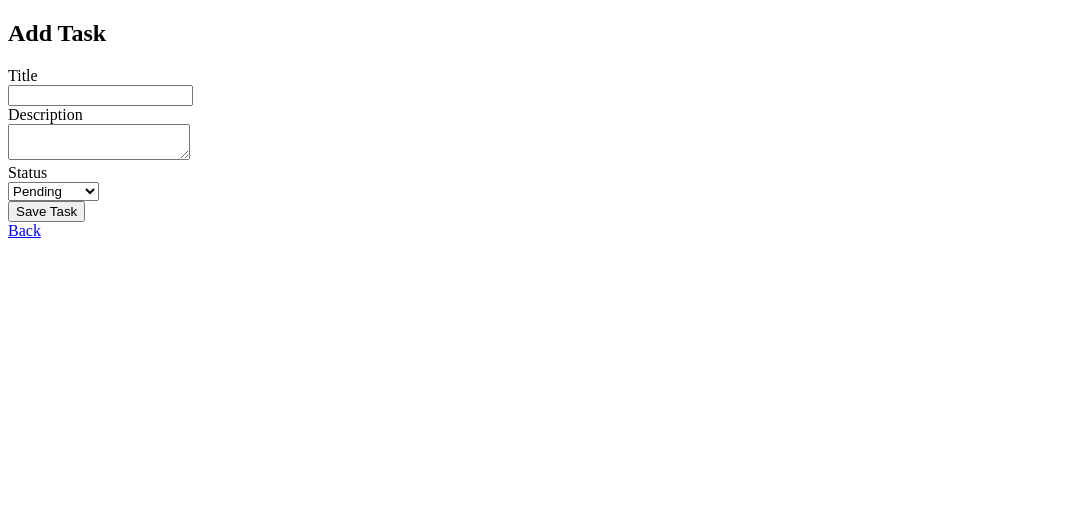
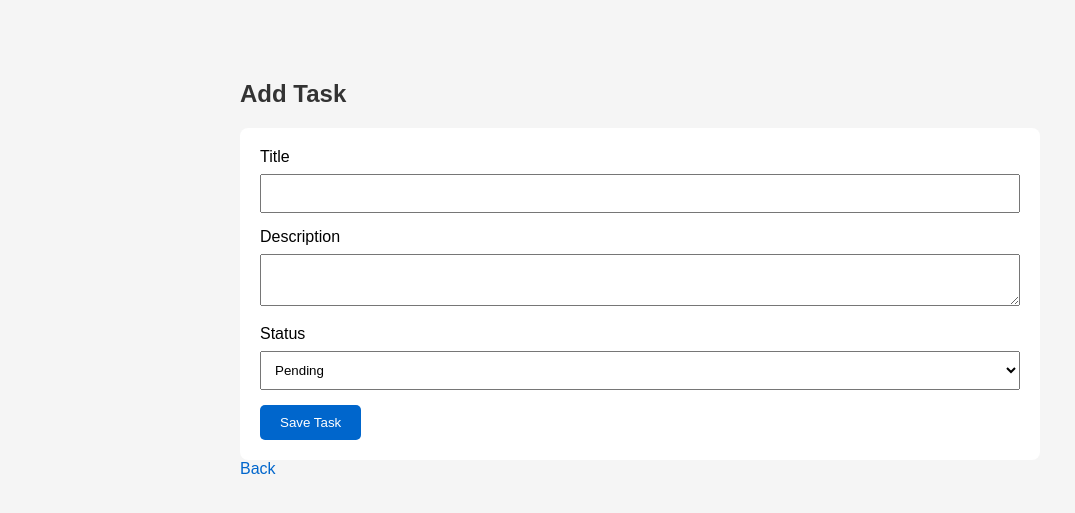
Before and after one commit to AbdourahmaneFatmaAli/EcommerceLab, a PHP site: page /create.php in a window 1280 px wide. Shown: the top 513 px of the page, without its empty margins (0-1075 px from the left). Run offline with PHP 8.4, Linux system fonts and the light colour scheme; a stand-in replaces the project's code that opens the database connection.

Commit message:
Add stylesheet link and class to back link

```diff
--- a/create.php
+++ b/create.php
@@ -16,7 +16,9 @@ exit;
 ?>
 <!DOCTYPE html>
 <html>
-<head><title>Add Task</title></head>
+<head><title>Add Task</title>
+<link rel="stylesheet" href="style.css">
+</head>
 <body>
 <h2>Add Task</h2>
 <form method="POST" action="create.php">
@@ -32,6 +34,6 @@ exit;
 </select><br>
 <button type="submit">Save Task</button>
 </form>
-<a href="index.php">Back</a>
+<a class="back-link" href="index.php">Back</a>
 </body>
 </html>
```
